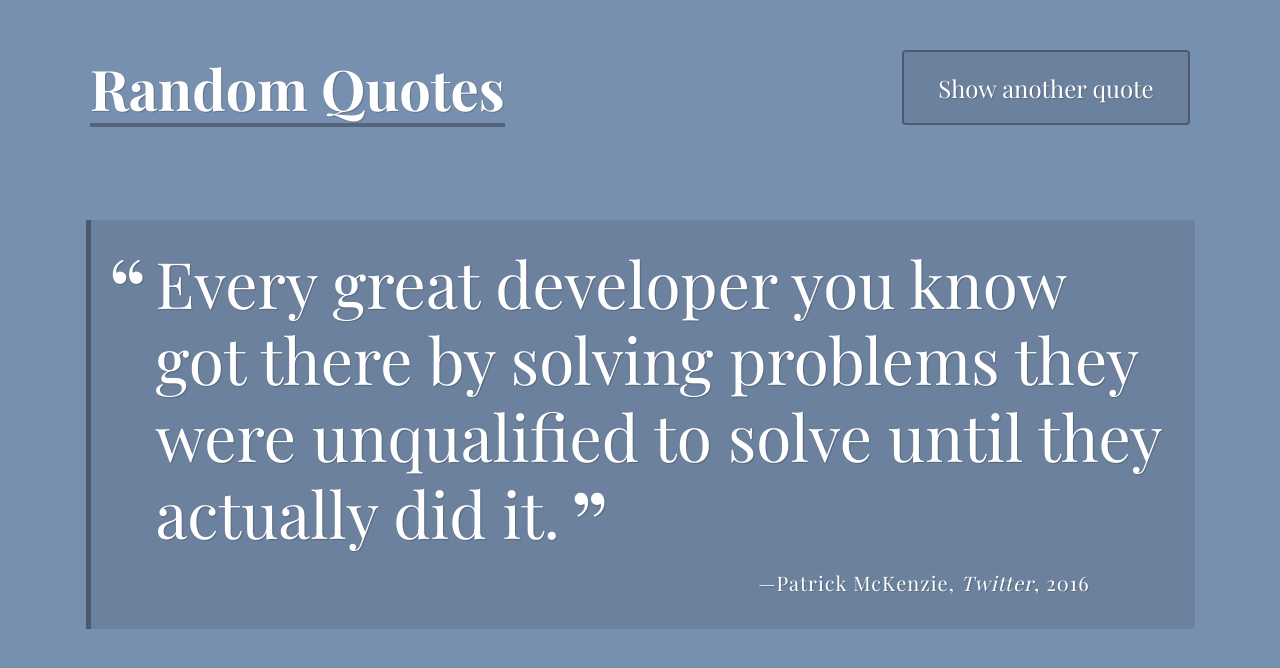
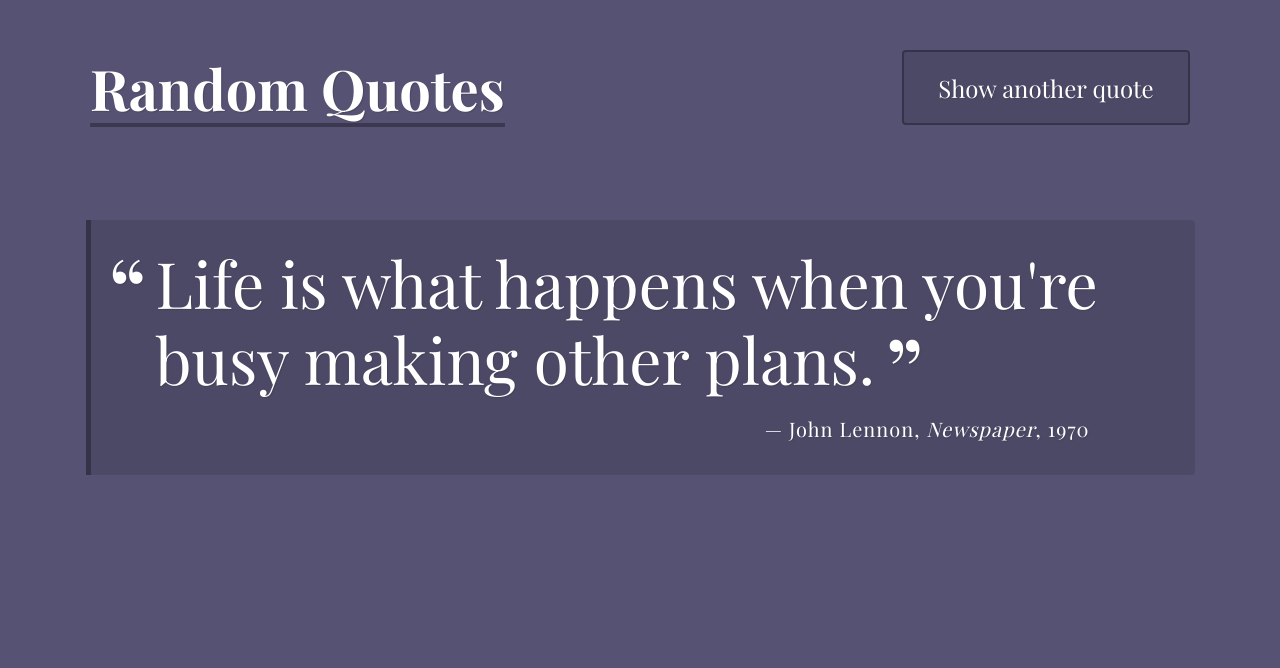
Before and after one commit to Rooben-s/Random_quote_generator-techdegree, a plain HTML site: page index.html in a window 1280 px wide. Drawn offline with nearby package versions, Linux system fonts and the light colour scheme; a web font is replaced by a local one.

Commit message:
final commit

```diff
--- a/js/script.js
+++ b/js/script.js
@@ -9,64 +9,113 @@ Student Name : Rooben Subramanen
  * `quotes` array
 ***/
 
-const quotes = [
+var quotes = [
 {
   quote : "The future belongs to those who believe in the beauty of their dreams.",
   source : " Eleanor Roosevelt",
-  citation : "book",
+  citation : "Book",
   year : "1950"
 },
 {
   quote : "It is during our darkest moments that we must focus to see the light.",
   source : " Aristotle",
-  citation : "magazine",
+  citation : "Magazine",
   year : "321 BC"
 },
 {
   quote : "Life is what happens when you're busy making other plans.",
   source : " John Lennon",
-  citation : "newspaper",
+  citation : "Newspaper",
   year : "1970"
 },
 {
   quote : "Your time is limited, so don't waste it living someone else's life. Don't be trapped by dogma – which is living with the results of other people's thinking.",
   source : " Steve Jobs",
-  citation : "online",
+  citation : "Online",
   year : "2004"
 },
 {
   quote : "The way to get started is to quit talking and begin doing.",
   source : " Walt Disney",
-  citation : "movie",
+  citation : "Movie",
   year : "1950"
 },
 {
   quote : "The greatest glory in living lies not in never falling, but in rising every time we fall.",
   source : " Nelson Mandela",
-  citation : "radio",
+  citation : "Radio",
   year : "2010"
 },
 ];
+
+
+
+var colors = [
+  {
+    background : "#009378",
+  },
+  {
+    background : "#658525",
+  },
+  {
+    background : "#555273",
+  },
+  {
+    background : "#032535",
+  },
+  {
+    background : "#1c7293",
+  },
+  {
+    background : "#4a4de7",
+  }
+]
 
 
 /***
  * `getRandomQuote` function
 ***/
 function getRandomQuote() {
-  var randomNumber = Math.floor( Math.random() * quotes.length );
-  var randomQuote = quotes[randomNumber];
-  return randomQuote;
+  let randomQuote = Math.floor( Math.random() * quotes.length );
+  return quotes[randomQuote];
 }
 
-console.log(getRandomQuote())
+function getRandomColor() {
+  let randomColor = Math.floor(Math.random() * colors.length);
+  return colors[randomColor];
+}
+
+
 
 /***
  * `printQuote` function
 ***/
 
 
+function printQuote() {
+  let currentQuote = getRandomQuote();
+  let currentColor = getRandomColor();
+  let html = " <p class='quote'> " + currentQuote.quote + "</p>" ;
+  html += "<p class='source'>" + currentQuote.source ;
 
 
+    if ("citation" in currentQuote) {
+      html += "<span class='citation'> " + currentQuote.citation + "</span>";
+}
+
+
+    if ("year" in currentQuote) {
+    html += "<span class='year'> " + currentQuote.year + "</span>";
+}
+
+    document.getElementById("quote-box").innerHTML = html;
+    document.body.style.background = currentColor.background;
+
+
+}
+
+
+printQuote();
 
 
 /***
@@ -74,4 +123,4 @@ console.log(getRandomQuote())
  * DO NOT CHANGE THE CODE BELOW!!
 ***/
 
-// document.getElementById('load-quote').addEventListener("click", printQuote, false);
+document.getElementById('load-quote').addEventListener("click", printQuote, false);
```
Also changed, not shown: index.html (+2 -2 lines).
